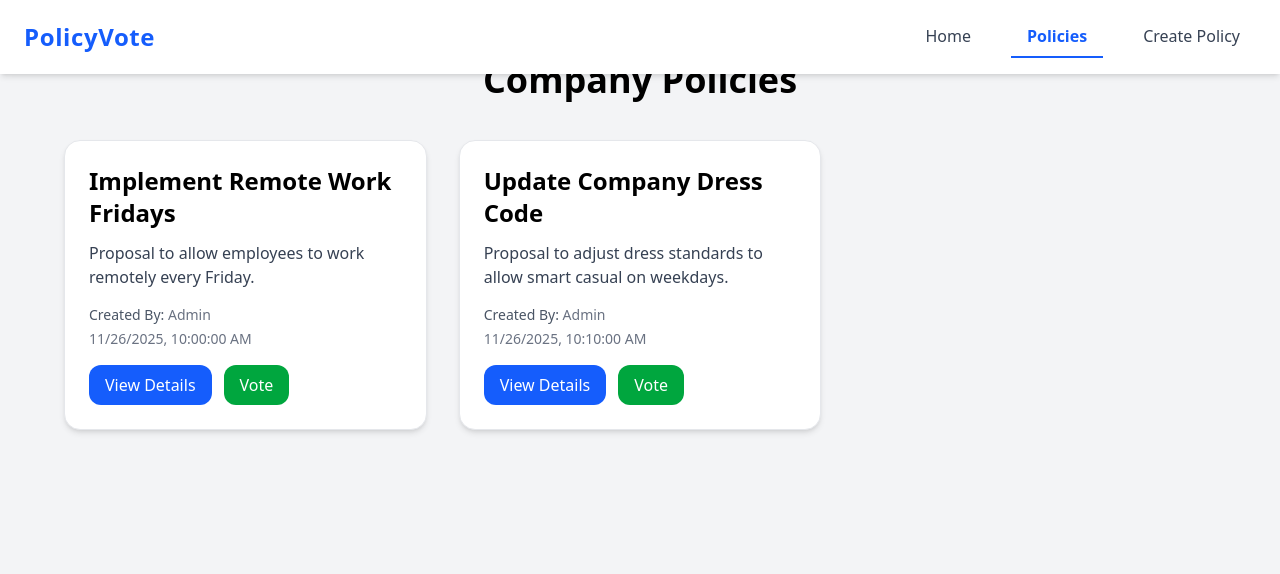
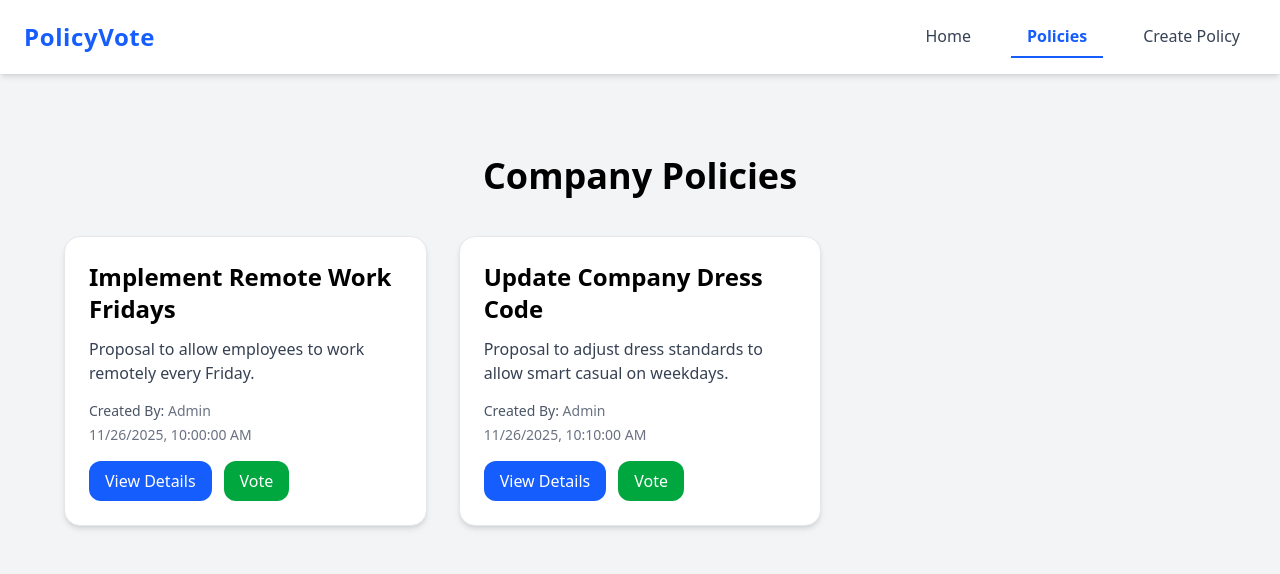
Before and after one commit to Snyder-F8/sayso-voting, a React (Vite) app: page /policies in a window 1280 px wide. Shown: the top 574 px of the page. Built offline with nearby package versions, Linux system fonts and the light colour scheme; data requests are answered from the project's data file.

Commit message:
Centered the Titles in PolicyList file

```diff
--- a/src/pages/PolicyList.jsx
+++ b/src/pages/PolicyList.jsx
@@ -40,8 +40,8 @@ export default function PolicyList() {
   }
 
   return (
-    <div className="min-h-screen bg-gray-100 p-8 flex flex-col items-center">
-      <h1 className="text-4xl font-bold mb-10">Company Policies</h1>
+    <div className="min-h-screen bg-gray-100 px-8 pt-32 flex flex-col items-center">
+      <h1 className="text-4xl font-bold mb-10 text-center">Company Policies</h1>
 
       {/* Policies Grid */}
       <div className="grid grid-cols-1 md:grid-cols-2 xl:grid-cols-3 gap-8 w-full max-w-6xl">
```
